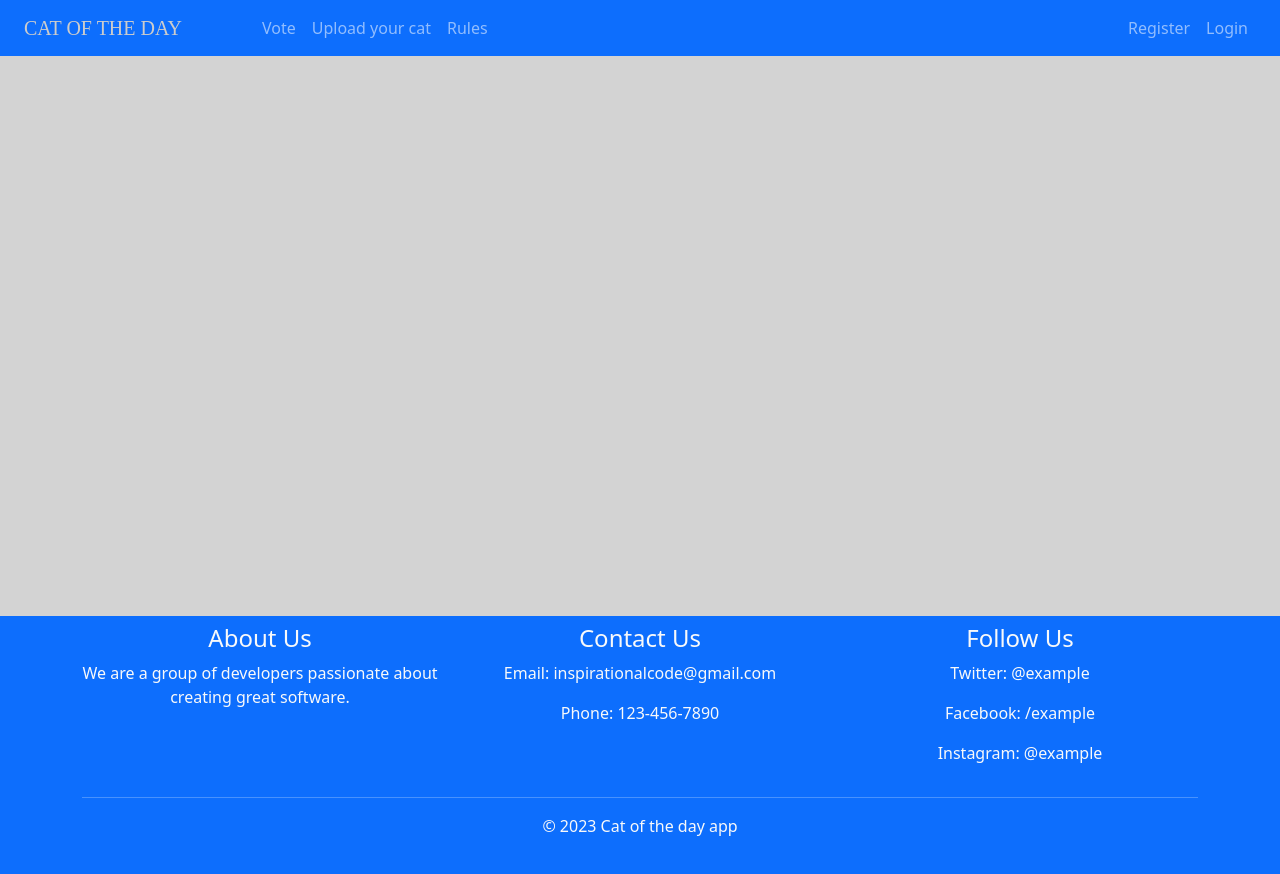
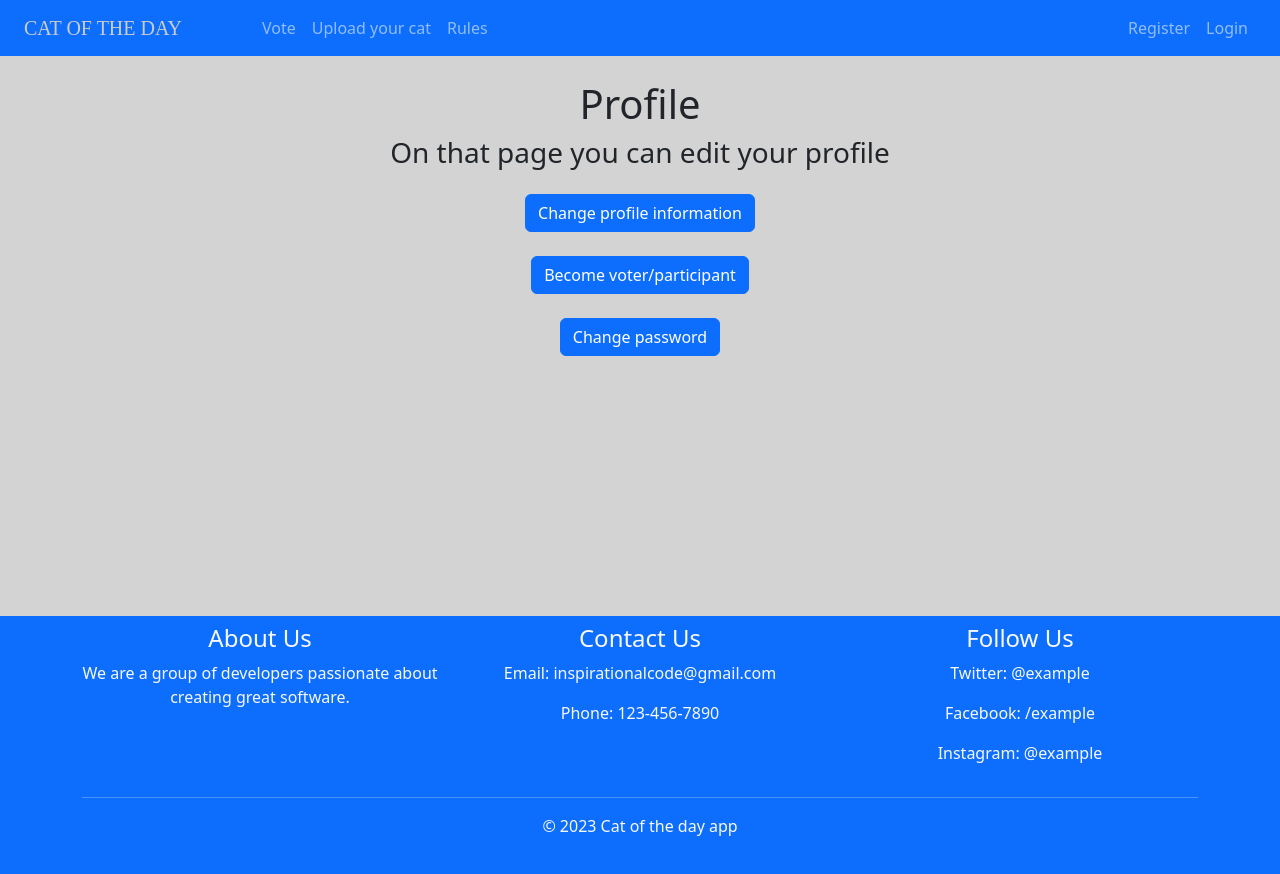
Before and after one commit to DamyanBG/cat-of-the-day-front-end, a React (Vite) app: page /profile in a window 1280 px wide. Shown: the top 874 px of the page. Built offline with nearby package versions, Linux system fonts and the light colour scheme.

Commit message:
some changes and mock absence of cloud storage

```diff
--- a/src/App.tsx
+++ b/src/App.tsx
@@ -10,6 +10,7 @@ import { UserProvider } from './components/context/UserContext';
 import Vote from './components/cat/Vote';
 import CatReview from './components/cat/CatReview';
 import { CatExistsProvider } from './components/context/CatExistsContext';
+import Profile from './components/users/Profile';
 
 import "./App.css";
 import "bootstrap/dist/css/bootstrap.css";
@@ -26,6 +27,7 @@ function App() {
                 <Route path="/" element={<HomePage />} />
                 <Route path="/register" element={<Register />} />
                 <Route path="/login" element={<LoginVoter />} />
+                <Route path="/profile" element={<Profile />} />
                 <Route path="/upload-cat" element={<UploadCat />} />
                 <Route path="/rules" element={<Rules />} />
                 <Route path="/vote" element={<Vote />} />
--- /dev/null
+++ b/src/components/users/Profile.tsx
@@ -0,0 +1,107 @@
+import React, { useContext, useState } from "react";
+import { HOST_URL } from "../common/urls";
+import { UserContext } from "../context/UserContext";
+import { Form, Button, Container, Row, Col } from "react-bootstrap";
+import FormGroupRow from "../common/FormGroupRow";
+
+interface ProfileInfo {
+  first_name: string;
+  last_name: string;
+}
+
+const profileInfoInitState = {
+  first_name: "",
+  last_name: "",
+};
+
+const Profile: React.FC = () => {
+  const [profileInfo, setProfileInfo] =
+    useState<ProfileInfo>(profileInfoInitState);
+  const [isChangingInfo, setIsChangingInfo] = useState<boolean>(false);
+  const { user } = useContext(UserContext);
+
+  const getProfileInfo = () => {
+    fetch(`${HOST_URL}/user-info`, {
+      headers: {
+        Authorization: `Bearer ${user.token}`,
+      },
+    })
+      .then((resp) => resp.json())
+      .then((json) => setProfileInfo(json));
+  };
+
+  const handleOnProfileInfoClick = () => {
+    setIsChangingInfo(true)
+    getProfileInfo();
+  };
+
+  const handleOnProfileInfoChange = (
+    e: React.ChangeEvent<HTMLInputElement>
+  ) => {
+    setProfileInfo({
+      ...profileInfo,
+      [e.target.name]: e.target.value,
+    });
+  };
+
+  const handleOnProfileInfoSubmit = (e: React.FormEvent<HTMLFormElement>) => {
+    e.preventDefault();
+    setIsChangingInfo(false)
+  };
+
+  return (
+    <div>
+      <h1>Profile</h1>
+      <h3>On that page you can edit your profile</h3>
+      <section className="mt-4 mb-4">
+        <button
+          type="button"
+          className="btn btn-primary"
+          onClick={handleOnProfileInfoClick}
+        >
+          Change profile information
+        </button>
+        {isChangingInfo && (
+          <Container className="mt-4 mb-4 pt-4 pb-4 bg-secondary">
+            <Form onSubmit={handleOnProfileInfoSubmit}>
+              <h4>Change your profile info!</h4>
+              <FormGroupRow
+                controlId="firstName"
+                labelText="First Name"
+                inputType="text"
+                inputPlaceholder="Enter your first name"
+                inputValue={profileInfo.first_name}
+                inputName="first_name"
+                handleOnChange={handleOnProfileInfoChange}
+              />
+              <FormGroupRow
+                controlId="lastName"
+                labelText="Last Name"
+                inputType="text"
+                inputPlaceholder="Enter your last name"
+                inputValue={profileInfo.last_name}
+                inputName="last_name"
+                handleOnChange={handleOnProfileInfoChange}
+              />
+              <Button className="w-100 mt-4" variant="dark" type="submit">
+                Save info
+              </Button>
+            </Form>
+          </Container>
+        )}
+      </section>
+      <section className="mb-4">
+        <button type="button" className="btn btn-primary">
+          Become voter/participant
+        </button>
+      </section>
+      <section className="mb-4">
+        <button type="button" className="btn btn-primary">
+          Change password
+        </button>
+      </section>
+    </div>
+  );
+};
+
+export default Profile;
```
Also changed, not shown: src/components/cat/Vote.tsx (+4 -1 lines), src/utils/hofs/loadingWrapper.ts (added).
